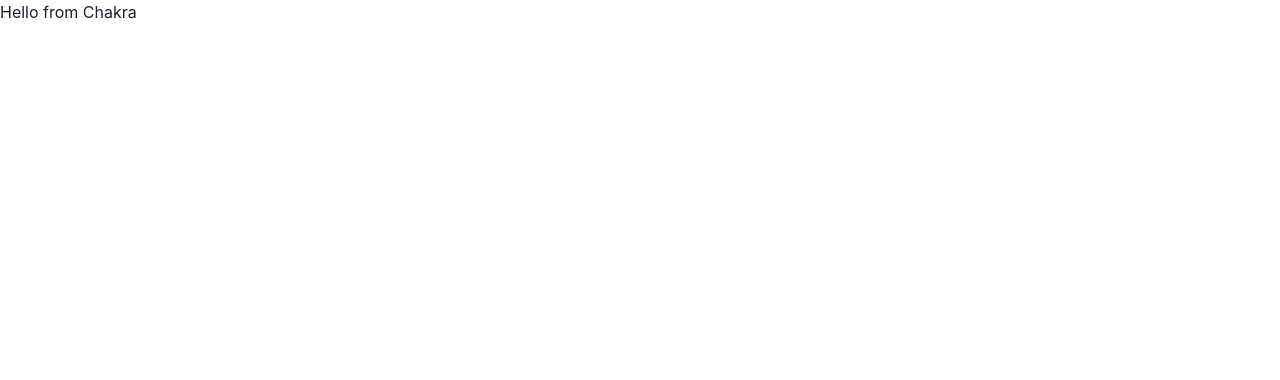
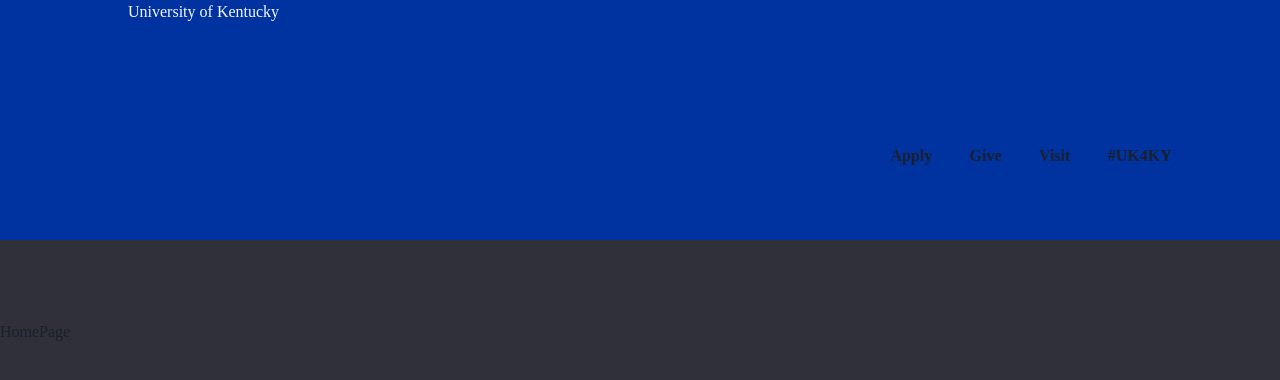
Before and after one commit to edlopez000/University-of-Kentucky, a React (Create React App) app: page / in a window 1280 px wide. Shown: the top 380 px of the page. Built offline with nearby package versions, Linux system fonts and the light colour scheme.

Commit message:
updated containers, spacing and bg theme for nav component

```diff
--- a/src/App.js
+++ b/src/App.js
@@ -1,10 +1,16 @@
 import './App.css';
-import { ChakraProvider } from "@chakra-ui/react"
+import { ChakraProvider, Box, Text } from "@chakra-ui/react"
+import theme from './theme';
+import Navbar from "../src/components/Navbar"
+import Home from "../src/components/homePage/Home"
 
 function App() {
   return (
-    <ChakraProvider >
-      <h1>Hello from Chakra</h1>
+    <ChakraProvider theme={theme} >
+      <Box>
+        <Navbar />
+        <Home />
+      </Box>
     </ChakraProvider>
   );
 }
--- /dev/null
+++ b/src/components/Navbar.js
@@ -0,0 +1,52 @@
+import React from 'react'
+import { Box, Text, Link } from '@chakra-ui/react'
+
+export default function Navbar() {
+    return (
+        <Box w="100%"
+            bg="orange"
+            h="15em"
+            bg="brand.900"
+        >
+            <Box
+                h="70%"
+                w="83%"
+                ml="8em"
+                d='flex'
+                justifyContent="space-between">
+                <Text
+                    color="brand.100"
+                >University of Kentucky
+             </Text>
+                <Box
+                    w="30%"
+                    d='flex'
+                    justifyContent='space-around'
+                    alignItems="end"
+                    fontWeight="extrabold"
+                >
+                    <Link
+
+                    >
+                        Apply
+             </Link>
+
+                    <Link
+                    >
+                        Give
+             </Link>
+
+                    <Link
+                    >
+                        Visit
+             </Link>
+
+                    <Link
+                    >
+                        #UK4KY
+             </Link>
+                </Box>
+            </Box>
+        </Box>
+    )
+}
--- /dev/null
+++ b/src/components/homePage/Home.js
@@ -0,0 +1,11 @@
+import React from 'react'
+import {Box, Text} from "@chakra-ui/react"
+
+
+export default function Home() {
+    return (
+        <Box pt="5em">
+            <Text>HomePage</Text>
+        </Box>
+    )
+}
--- /dev/null
+++ b/src/theme.js
@@ -0,0 +1,23 @@
+import { extendTheme } from "@chakra-ui/react"
+
+const theme = extendTheme({
+    styles: {
+        global: {
+          "html, body": {
+            bg: "#2F303A",
+            fontFamily: 'AvenirNextLT'
+          }
+        },
+    },
+    colors: {
+        brand: {
+            100: "#f7fafc",
+            900: "#0033A0"
+        },
+        buttons: {
+            main: "#0033A0"
+        }
+    }
+})
+
+export default theme
```
Also changed, not shown: src/components/Button.js (added, +10 -0 lines), src/components/Footer.js (added, +7 -0 lines), src/components/Task.js (+34 -3 lines), 1 other file (tests, documents, lock files or other folders).
